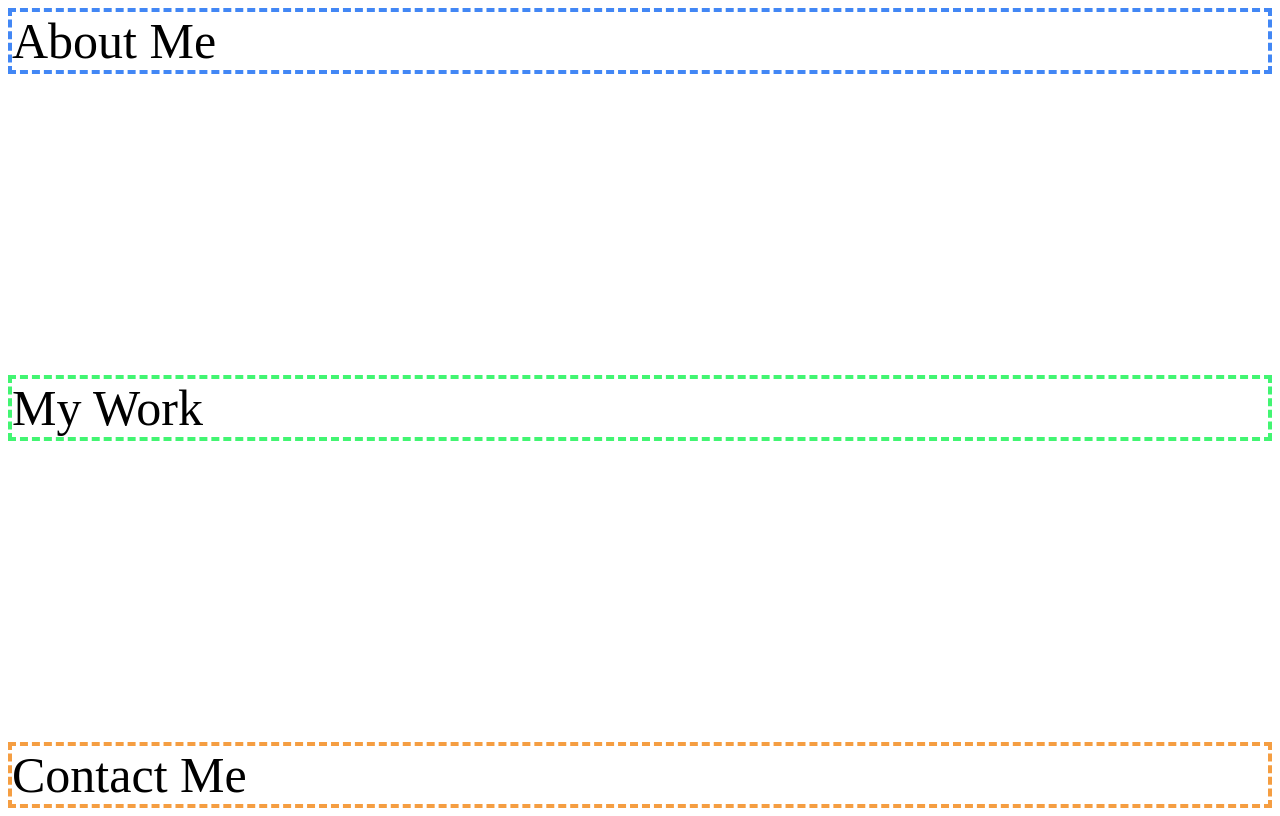
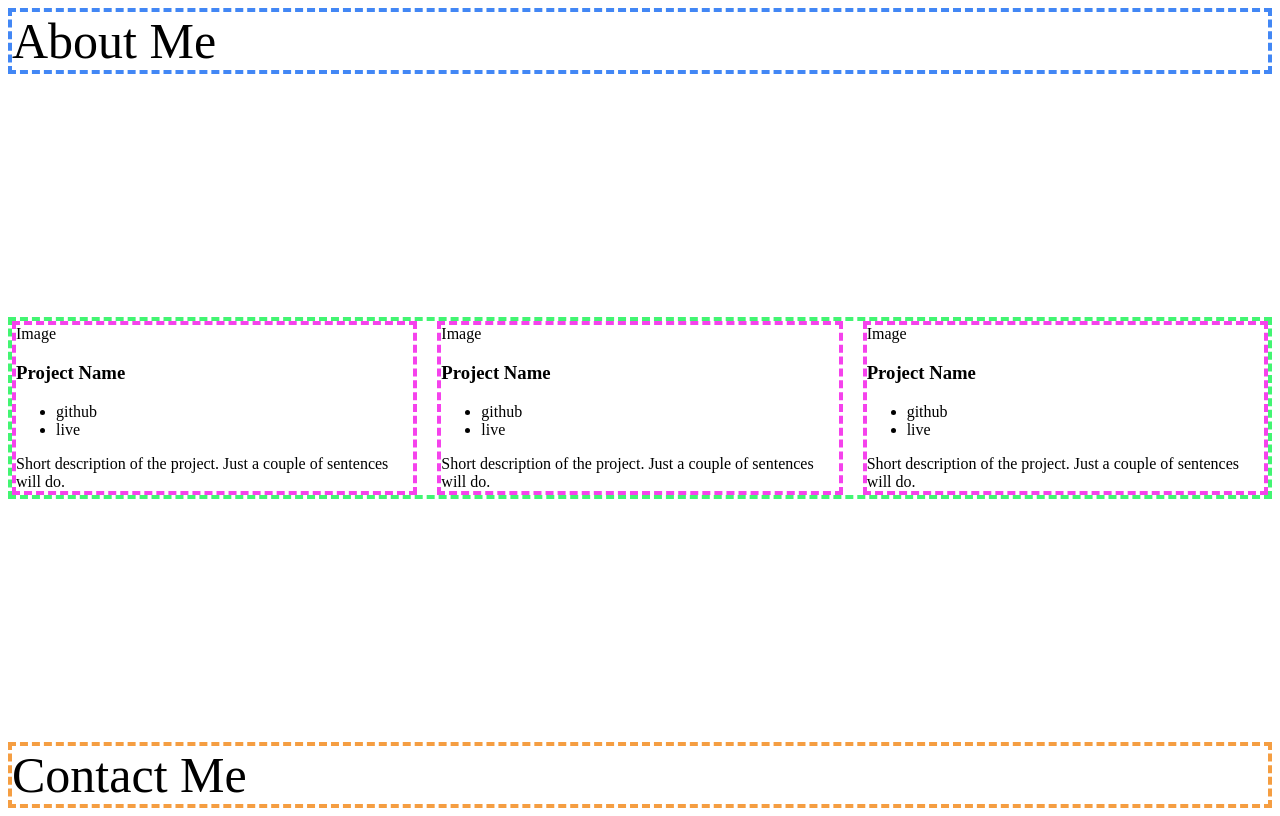
Before and after one commit to sameeksha-dalvi/dev-portfolio-homepage, a website built with webpack: page src/template.html in a window 1280 px wide. Built offline with nearby package versions, Linux system fonts and the light colour scheme.

Commit message:
add grid of cards in my work section

```diff
--- a/src/style.css
+++ b/src/style.css
@@ -27,10 +27,16 @@ body {
 
 .myWork-section {
     border: 4px dashed #42f572;
-    font-size: 50px;
+    display: grid;
+    grid-template-columns: repeat(auto-fit, minmax(400px, 1fr));
+    gap:20px
 }
 
 .contactMe-section {
     border: 4px dashed #f59e42;
     font-size: 50px;
 }
+
+.card-container{
+    border: 4px dashed #f542ec;
+}
--- a/src/template.html
+++ b/src/template.html
@@ -10,7 +10,50 @@
 <body>
     <div class="main-container">
         <div class="aboutMe-section">About Me</div>
-        <div class="myWork-section">My Work</div>
+        <div class="myWork-section">
+            <div class="card-container">
+                <div class="card-image">Image</div>
+                <div class="card-data">
+                    <div class="project-data">
+                        <h3 class="project-name">Project Name</h3>
+                        <ul class="project-links">
+                            <li>github</li>
+                            <li>live</li>
+                        </ul>
+                    </div>
+                    <div class="project-description">Short description of the project. Just a couple of sentences
+                        will do.</div>
+                </div>
+            </div>
+             <div class="card-container">
+                <div class="card-image">Image</div>
+                <div class="card-data">
+                    <div class="project-data">
+                        <h3 class="project-name">Project Name</h3>
+                        <ul class="project-links">
+                            <li>github</li>
+                            <li>live</li>
+                        </ul>
+                    </div>
+                    <div class="project-description">Short description of the project. Just a couple of sentences
+                        will do.</div>
+                </div>
+            </div>
+             <div class="card-container">
+                <div class="card-image">Image</div>
+                <div class="card-data">
+                    <div class="project-data">
+                        <h3 class="project-name">Project Name</h3>
+                        <ul class="project-links">
+                            <li>github</li>
+                            <li>live</li>
+                        </ul>
+                    </div>
+                    <div class="project-description">Short description of the project. Just a couple of sentences
+                        will do.</div>
+                </div>
+            </div>
+        </div>
         <div class="contactMe-section">Contact Me</div>
     </div>
 
```
